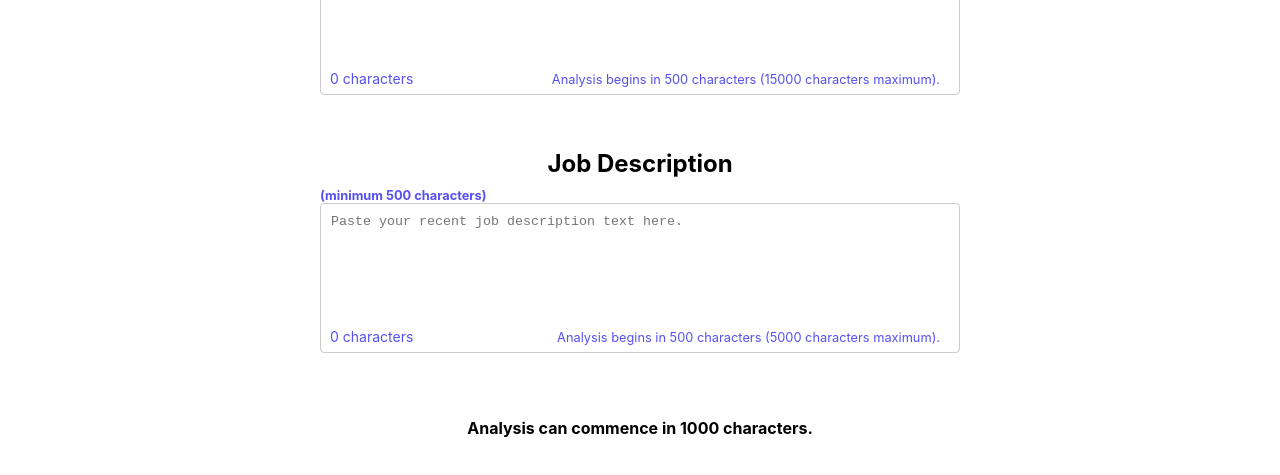
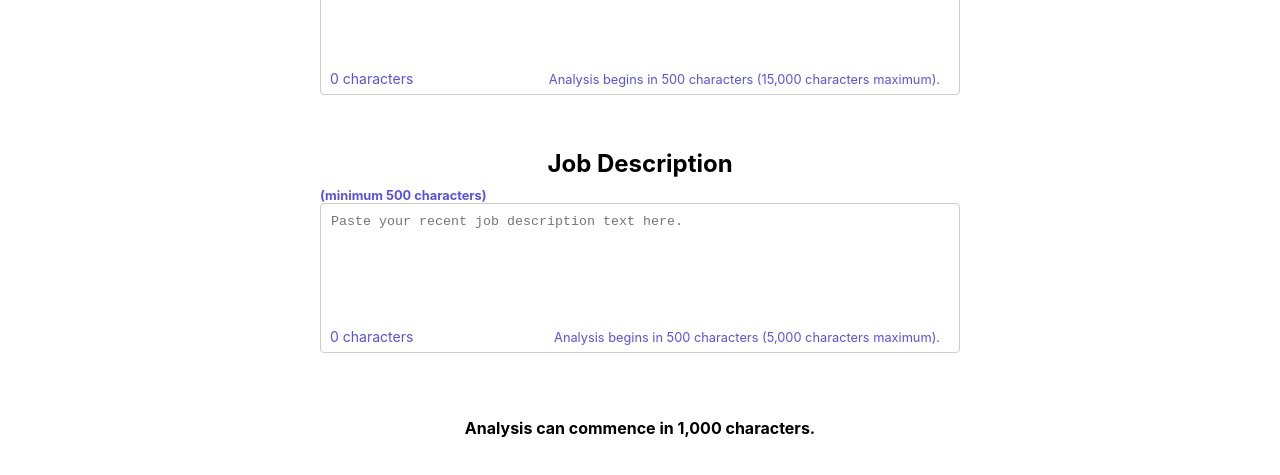
Before and after one commit to proteanmetamorphoses/Resume-Analyzer, a React (Create React App) app: page /dashboard in a window 1280 px wide. Shown: the part 567-1042 px from the top of the page. Built offline with nearby package versions, Linux system fonts and the light colour scheme; no server answers; the database is empty; sample sign-in values are in the browser's storage.

Commit message:
Convenience functions added

```diff
--- a/src/components/AnalysisSection.js
+++ b/src/components/AnalysisSection.js
@@ -7,14 +7,24 @@ function AnalysisSection({ onSubmit, isAnalyzing, analysisCompleted, resumeText,
   const resumeTextAreaRef = useRef(null);
   const jobDescriptionTextAreaRef = useRef(null);
 
+  useEffect(() => {
+    if (resumeTextAreaRef.current) {
+      resumeTextAreaRef.current.style.height = 'auto'; // Reset height
+      resumeTextAreaRef.current.style.height = `${resumeTextAreaRef.current.scrollHeight}px`; // Adjust height
+    }
+
+    setResumeTextCount(resumeText.length); // Update character count
+  }, [resumeText]); // Dependency array includes resumeText
+
   const handleAnalyzeClick = () => {
     onSubmit(resumeText, jobDescriptionText);
   };
 
   const getCharacterMessage = (count, maxCount) => {
-    if (count >= 1) return `Keep going...(500 characters minimum; ${maxCount} characters maximum).`;
-    if (count >= maxCount) return `Maximum characters reached (${maxCount} maximum).`;
-    return `Analysis begins in ${500 - count} characters (${maxCount} characters maximum).`;
+    const formattedMaxCount = maxCount.toLocaleString();
+    if (count >= 1) return `Keep going...(500 characters minimum; ${formattedMaxCount} characters maximum).`;
+    if (count >= maxCount) return `Maximum characters reached (${formattedMaxCount} maximum).`;
+    return `Analysis begins in ${500 - count} characters (${formattedMaxCount} characters maximum).`;
   };
 
   const handleTextChange = (e, setText, setTextCount, textAreaRef, maxCount) => {
@@ -39,18 +49,26 @@ function AnalysisSection({ onSubmit, isAnalyzing, analysisCompleted, resumeText,
     handleTextChange(e, setJobDescriptionText, setJobDescriptionTextCount, jobDescriptionTextAreaRef, 5000); // Updated maxCount to 5000
   };
 
-  // Cap the subtraction at 500 for each text box if they exceed 500
   const cappedResumeTextCount = resumeTextCount > 500 ? 500 : resumeTextCount;
   const cappedJobDescriptionTextCount = jobDescriptionTextCount > 500 ? 500 : jobDescriptionTextCount;
+  const cappedRemainingCharacters = 1000 - cappedResumeTextCount - cappedJobDescriptionTextCount;
+  const formattedcappedRemainingCharacters = cappedRemainingCharacters.toLocaleString();
 
-  // Recalculate the remaining characters after capping
-  const cappedRemainingCharacters = 1000 - cappedResumeTextCount - cappedJobDescriptionTextCount;
   useEffect(() => {
       if (resumeTextAreaRef.current) {
         resumeTextAreaRef.current.style.height = 'auto'; // Reset height to shrink if needed
         resumeTextAreaRef.current.style.height = `${resumeTextAreaRef.current.scrollHeight}px`; // Set to scroll height
       }
-    }, [resumeText]); // Dependency array includes resumeText to trigger effect when it changes
+
+      if (jobDescriptionTextAreaRef.current) {
+        jobDescriptionTextAreaRef.current.style.height = 'auto';
+        jobDescriptionTextAreaRef.current.style.height = `${jobDescriptionTextAreaRef.current.scrollHeight}px`;
+      }
+
+      setResumeTextCount(resumeText.length);
+      setJobDescriptionTextCount(jobDescriptionText.length);
+
+    }, [resumeText, jobDescriptionText]);
 
   return (
     <div className="analysis-section">
@@ -79,7 +97,7 @@ function AnalysisSection({ onSubmit, isAnalyzing, analysisCompleted, resumeText,
         <p className="char-count-left">{jobDescriptionTextCount} {jobDescriptionTextCount === 1 ? 'character' : 'characters'}</p>
       </div>
       {cappedRemainingCharacters > 0 && (
-        <h4>Analysis can commence in {cappedRemainingCharacters} characters.</h4>
+        <h4>Analysis can commence in {formattedcappedRemainingCharacters} characters.</h4>
       )}
       {(!isAnalyzing && !analysisCompleted && resumeTextCount > 500 && jobDescriptionTextCount > 500) && (
         <button className="analysis-button" onClick={handleAnalyzeClick}>Analyze</button>
--- a/src/components/DocumentModal.js
+++ b/src/components/DocumentModal.js
@@ -1,7 +1,14 @@
 import React from 'react';
 import './DocumentModal.css'; // Import the CSS file
+import { downloadDocument } from './FinalResultsSection';
+
+
 
 function DocumentModal({ coverLetter, resume, onClose, onRework }) {
+  const handleDownload = () => {
+    downloadDocument(coverLetter, resume, 'CoverLetterAndResume.docx');
+    onClose();
+  };
   return (
     <div className="document-modal">
       <div className="document-content">
@@ -17,6 +24,7 @@ function DocumentModal({ coverLetter, resume, onClose, onRework }) {
         </div>
         <div className="buttons-container">
           <button onClick={onRework}>Reuse Resume</button>
+          <button onClick={handleDownload}>Download Resume</button>
           <button onClick={onClose}>Close</button>
         </div>
       </div>
--- a/src/components/FinalResultsSection.js
+++ b/src/components/FinalResultsSection.js
@@ -3,7 +3,7 @@ import './FinalResultsSection.css';
 import { saveAs } from 'file-saver';
 import { Document, Packer, Paragraph, HeadingLevel, SectionType, TextRun } from 'docx';
 
-const downloadDocument = (coverLetter, resume, fileName) => {
+export const downloadDocument = (coverLetter, resume, fileName) => {
   const fontSize = 22;
   const fontName = "Times New Roman";
   const coverLetterParagraphs = coverLetter.split('\n').map(
@@ -38,7 +38,7 @@ const downloadDocument = (coverLetter, resume, fileName) => {
   const doc = new Document({
     creator: "Advanced Resume",
     title: "Cover Letter and Resume",
-    description: "User Created Document",
+    description: "User-Created Document",
     sections: [
       {
         // Cover Letter Section
```
